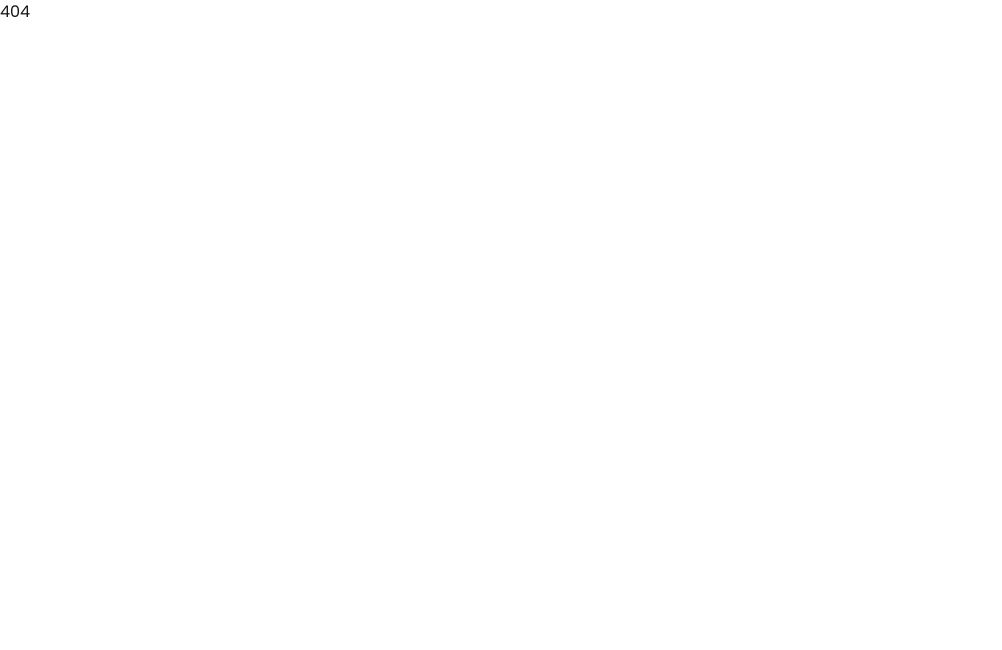
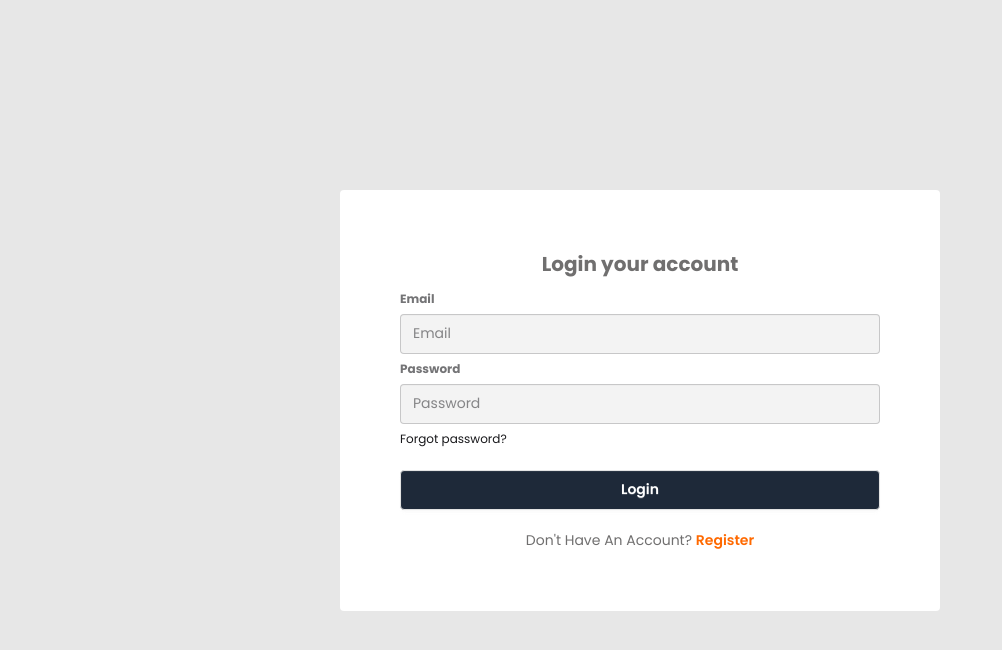
Before and after one commit to RashedujjamanNoor/news-portal, a React (Vite) app: page /auth/login in a window 1280 px wide. Shown: the top 650 px of the page, without its empty margins (0-1002 px from the left). Built offline with nearby package versions, Linux system fonts and the light colour scheme.

Commit message:
create login page

```diff
--- a/src/components/Categories.jsx
+++ b/src/components/Categories.jsx
@@ -11,15 +11,17 @@ export const Categories = () => {
 
   return (
     <div>
-      <div className="flex flex-col gap-1 text-accent ">
+      <div className="flex flex-col gap-1 text-accent categories-active">
         <div>
           <p className="font-semibold text-xl">All Category</p>
         </div>
         {category.map((data) => (
-          <NavLink className="px-4 py-2" to={`category/${data.id}`}>
-            <p key={data.id} className=" px-4 py-2 ">
-              {data.name}
-            </p>
+          <NavLink
+            key={data.id}
+            className="px-4 py-2"
+            to={`category/${data.id}`}
+          >
+            <p className=" px-4 py-2 ">{data.name}</p>
           </NavLink>
         ))}
       </div>
--- a/src/index.css
+++ b/src/index.css
@@ -17,6 +17,6 @@
   font-family: "Poppins", sans-serif;
 }
 
-a.active {
+.categories-active a.active {
   background-color: #e7e7e7;
 }
--- /dev/null
+++ b/src/pages/LoginPage.jsx
@@ -0,0 +1,42 @@
+import React from "react";
+import { Link } from "react-router";
+
+export const LoginPage = () => {
+  return (
+    <div className="bg-base-300 min-h-screen flex justify-center items-center px-2">
+      <div className="card-body p-15 bg-white rounded-sm max-w-150">
+        <div className="flex justify-center font-bold text-xl text-accent">
+          <h2>Login your account</h2>
+        </div>
+        <form className="fieldset">
+          <label className="label font-bold">Email</label>
+          <input
+            type="email"
+            name="email"
+            className="input w-full bg-base-200"
+            placeholder="Email"
+          />
+          <label className="label font-bold">Password</label>
+          <input
+            type="password"
+            name="password"
+            className="input w-full bg-base-200"
+            placeholder="Password"
+          />
+          <div>
+            <a className="link link-hover">Forgot password?</a>
+          </div>
+          <button className="btn bg-gray-800 mt-4 text-white">Login</button>
+        </form>
+        <div className="text-center text-accent mt-2">
+          <p>
+            Don't Have An Account?{" "}
+            <Link className="text-orange-500 font-semibold" to="/auth/register">
+              Register
+            </Link>
+          </p>
+        </div>
+      </div>
+    </div>
+  );
+};
```
Also changed, not shown: src/routes/router.jsx (+5 -4 lines).
